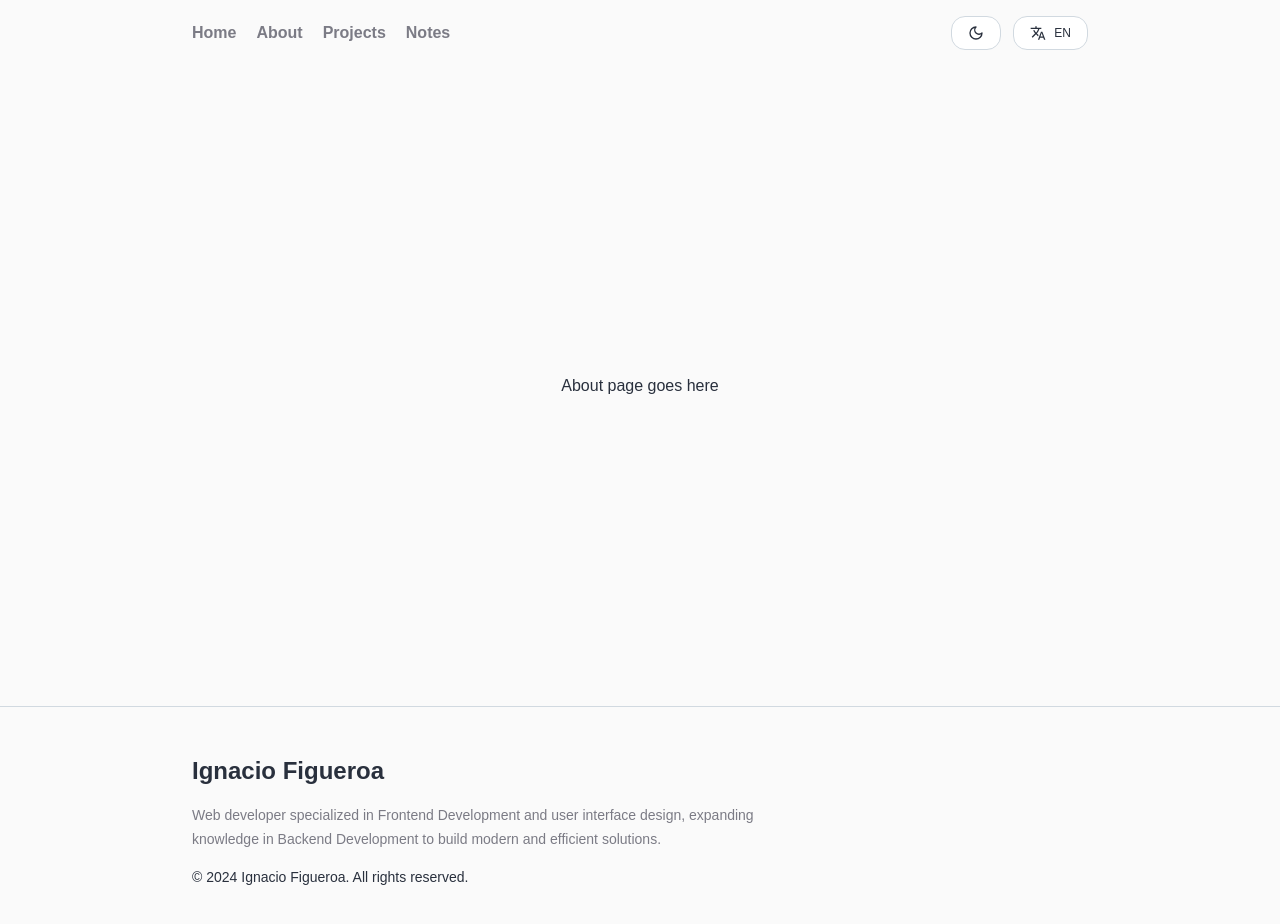
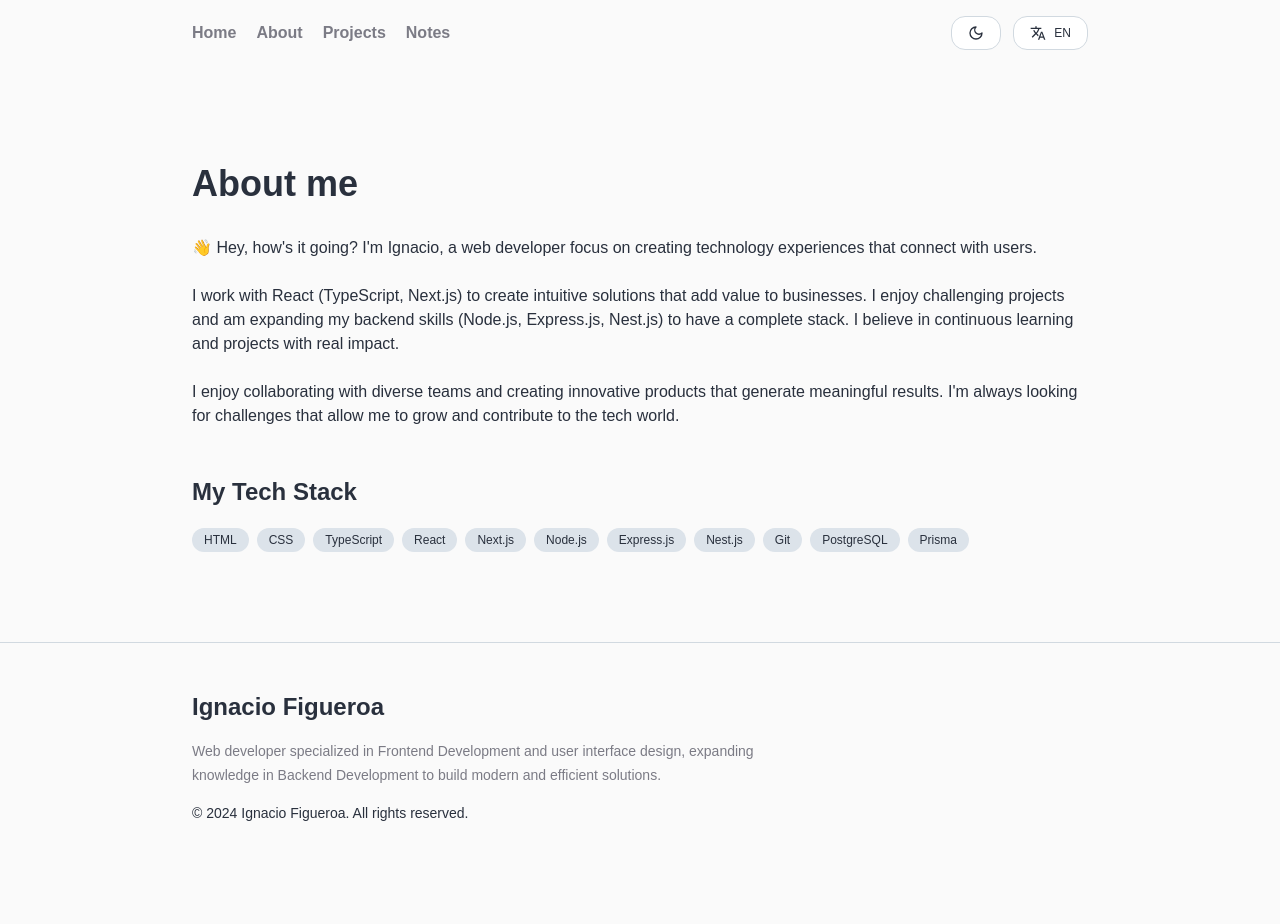
Before and after one commit to figueroaignacio/portfolio, a React (Vite) app: page /about in a window 1280 px wide. Shown: the top 924 px of the page. After the commit the page ends 871 px from the top, so only its background shows below. Built offline with nearby package versions, Linux system fonts and the light colour scheme; a web font is replaced by a local one.

Commit message:
feat: add about page

```diff
--- a/src/App.tsx
+++ b/src/App.tsx
@@ -11,7 +11,7 @@ function App() {
       <div className="grid-main-container">
         <Navbar />
         <Container>
-          <main>
+          <main className="py-12">
             <AppRouter />
           </main>
         </Container>
--- a/src/constants/animations.ts
+++ b/src/constants/animations.ts
@@ -31,6 +31,19 @@ const fadeInVariants = {
   },
 }
 
+const listItemVariants = {
+  hidden: { opacity: 0, y: 20 },
+  visible: {
+    opacity: 1,
+    y: 0,
+    transition: {
+      type: "spring",
+      stiffness: 100,
+      damping: 25,
+    },
+  },
+};
+
 const modalVariants = {
   hidden: { opacity: 1, scale: 0.5 },
   visible: {
@@ -46,4 +59,4 @@ const modalVariants = {
   exit: { opacity: 0, scale: 0.5, transition: { duration: 0.15 } },
 };
 
-export { containerVariants, fadeInVariants, fadeUpVariants, modalVariants }
+export { containerVariants, fadeInVariants, fadeUpVariants, modalVariants, listItemVariants }
--- a/src/locales/en/en.json
+++ b/src/locales/en/en.json
@@ -104,6 +104,17 @@
       ]
     }
   },
+  "pages": {
+    "about": {
+      "title": "About me",
+      "greeting": "👋 Hey, how's it going? I'm Ignacio, a web developer focus on creating technology experiences that connect with users.",
+      "intro": "I work with React (TypeScript, Next.js) to create intuitive solutions that add value to businesses. I enjoy challenging projects and am expanding my backend skills (Node.js, Express.js, Nest.js) to have a complete stack. I believe in continuous learning and projects with real impact.",
+      "collaboration": "I enjoy collaborating with diverse teams and creating innovative products that generate meaningful results. I'm always looking for challenges that allow me to grow and contribute to the tech world.",
+      "techStack": {
+        "title": "My Tech Stack"
+      }
+    }
+  },
   "components": {
     "experienceCard": {
       "responsibilities": {
--- a/src/locales/es/es.json
+++ b/src/locales/es/es.json
@@ -104,6 +104,17 @@
       ]
     }
   },
+  "pages": {
+    "about": {
+      "title": "Sobre mí",
+      "greeting": "👋 Hey, ¿cómo estás? Soy Ignacio, desarrollador web enfocado en crear experiencias tecnológicas que conecten con los usuarios.",
+      "intro": "Trabajo con React (TypeScript, Next.js) para desarrollar soluciones intuitivas que agreguen valor a los negocios. Me gustan los proyectos desafiantes y estoy ampliando mis habilidades en backend (Node.js, Express.js, Nest.js) para tener un stack completo. Creo en el aprendizaje continuo y en proyectos con impacto real.",
+      "collaboration": "Disfruto colaborar con equipos diversos y crear productos innovadores que generen resultados significativos. Siempre busco desafíos que me permitan crecer y aportar al mundo tecnológico.",
+      "techStack": {
+        "title": "Mi stack de Tecnologías"
+      }
+    }
+  },
   "components": {
     "experienceCard": {
       "responsibilities": {
--- a/src/pages/About.tsx
+++ b/src/pages/About.tsx
@@ -1,7 +1,75 @@
+// Hooks
+import { useTranslation } from "react-i18next";
+
+// Utils
+import { motion } from 'framer-motion';
+
+// Constants
+import { containerVariants, fadeUpVariants, listItemVariants } from "@/constants/animations.ts";
+import { Badge } from "@/components/Badge.tsx";
+
+
 export function About() {
+  const { t } = useTranslation();
+  const techStack = [
+    "HTML",
+    "CSS",
+    "TypeScript",
+    "React",
+    "Next.js",
+    "Node.js",
+    "Express.js",
+    "Nest.js",
+    "Git",
+    "PostgreSQL",
+    "Prisma"
+  ];
+
   return (
-    <section className="min-h-[80dvh] flex justify-center items-center">
-      About page goes here
-    </section>
-  )
+    <motion.section
+      className="min-h-[60dvh] flex flex-col justify-center gap-6"
+      variants={containerVariants}
+      initial="hidden"
+      animate="visible"
+    >
+      <motion.h1
+        className="text-4xl font-bold my-2"
+        variants={fadeUpVariants}
+      >
+        {t("pages.about.title")}
+      </motion.h1>
+      <motion.h2 variants={fadeUpVariants}>
+        {t("pages.about.greeting")}
+      </motion.h2>
+      <motion.p variants={fadeUpVariants}>
+        {t("pages.about.intro")}
+      </motion.p>
+      <motion.p variants={fadeUpVariants}>
+        {t("pages.about.collaboration")}
+      </motion.p>
+      <motion.div variants={fadeUpVariants}>
+        <h3 className="text-2xl font-semibold mt-6">
+          {t("pages.about.techStack.title")}
+        </h3>
+        <motion.ul
+          className="flex gap-2 flex-wrap mt-5"
+          initial="hidden"
+          animate="visible"
+          variants={containerVariants}
+        >
+          {techStack.map((item, index) => (
+            <motion.li
+              key={index}
+              className="text-lg"
+              variants={listItemVariants}
+            >
+              <Badge>
+                {item}
+              </Badge>
+            </motion.li>
+          ))}
+        </motion.ul>
+      </motion.div>
+    </motion.section>
+  );
 }
--- a/src/pages/Home.tsx
+++ b/src/pages/Home.tsx
@@ -57,10 +57,10 @@ export function Home() {
       variants={containerVariants}
       initial="hidden"
       animate="visible"
-      className="space-y-14 pb-12"
+      className="space-y-14"
     >
       <section
-        className="min-h-[80dvh] flex flex-col justify-center gap-y-3"
+        className="min-h-[60dvh] flex flex-col justify-center gap-y-3"
       >
         <motion.h1
           className="text-5xl font-bold py-2"
```
